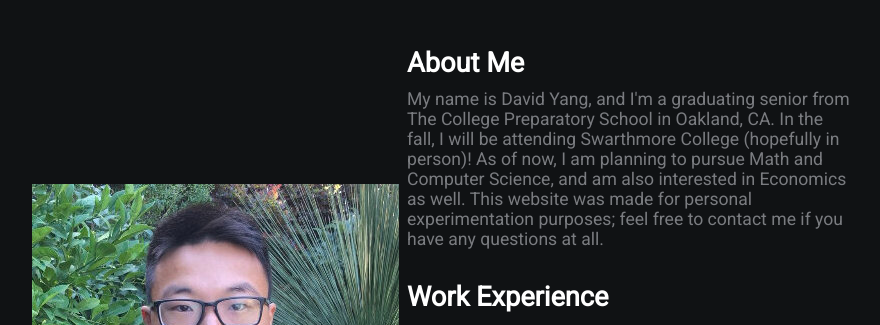
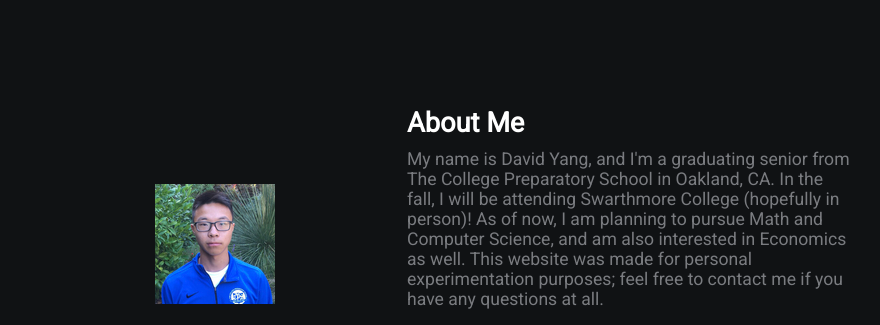
Before and after one commit to dyang5/Webpage, a plain HTML site: page index.html in a window 1280 px wide. Shown: the part 136-461 px from the top of the page, without its empty margins (233-1113 px from the left). Drawn offline with Linux system fonts and the light colour scheme.

Commit message:
fixed image, finalized basic webpage

```diff
--- a/index.html
+++ b/index.html
@@ -11,7 +11,7 @@
 <body>
     <div class="grid-2">
         <div class="section-1">
-            <img src="dy.jpg">
+            <img src="./img/dy.jpg">
             <h2>David Yang</h2>
             <p>San Ramon, California x Swarthmore, PA</p>
             <a href="https://www.linkedin.com/in/dyang5"><i class="fab fa-linkedin"></i></a>
@@ -19,6 +19,12 @@
             <a href="github.com/dyang5"><i class="fab fa-github"></i></a>
         </div>
         <div class="section-2">
+            <p></p>
+            <p></p>
+            <p></p>
+            <p></p>
+            <p></p>
+            <p></p>
             <h2>About Me</h2>
             <p> My name is David Yang, and I'm a graduating senior from The College Preparatory School in Oakland, CA. In the fall, I will be attending Swarthmore College (hopefully in person)! As of now, I am planning to pursue Math and Computer Science, and am also interested in Economics as well. This website was made for personal experimentation purposes; feel free to contact me if you have any questions at all. </p>
 
```
Also changed, not shown: dy.jpg (deleted), img/dy.jpg (added), 2 other files.
